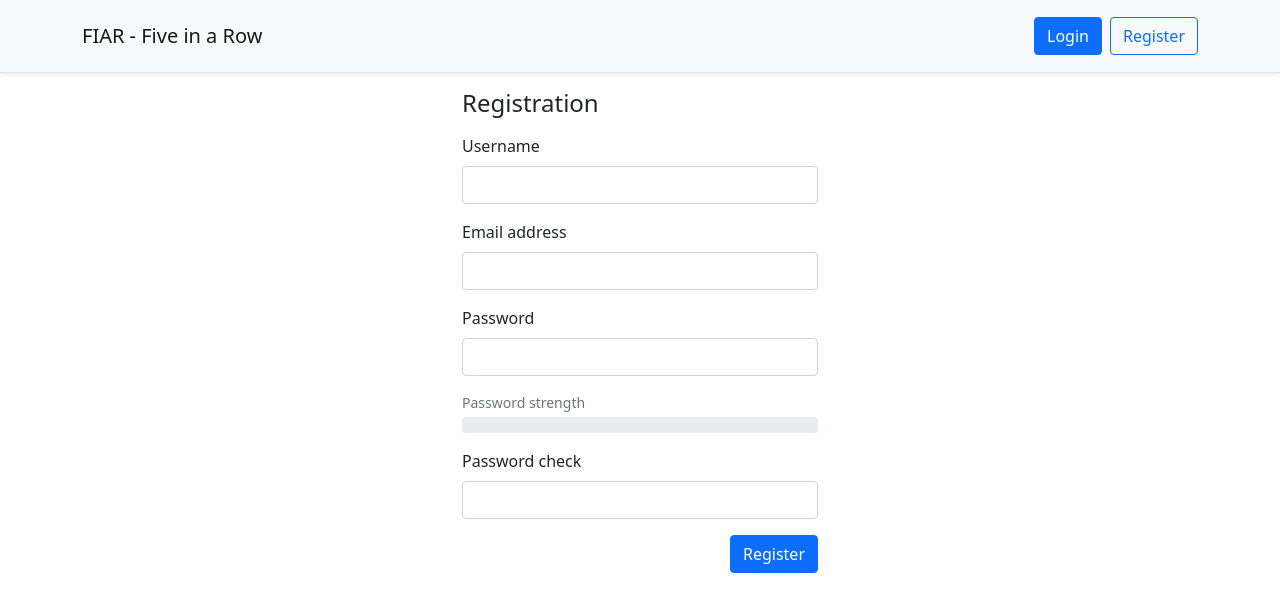
After one commit to miroslavkrysl/kiv-pia-fiar, a Python web app: template fiar/templates/auth/register.html in a window 1280 px wide. The commit adds this page. Shown: the top 612 px of the page. Run offline with Jinja, Linux system fonts and the light colour scheme; the template is opened without the code that fills it, so the values that code supplies are empty; style sheets or scripts are compiled from the project's sources; some libraries are stand-ins or nearby versions.

Commit message:
Register form template + js

```diff
--- a/fiar/services/security.py
+++ b/fiar/services/security.py
@@ -87,7 +87,7 @@
                 return uid
 
 
-class LoginService:
+class AuthService:
     """
     Takes care of users login and logout as well as loading
     of the currently logged user.
--- /dev/null
+++ b/fiar/templates/auth/register.html
@@ -0,0 +1,41 @@
+{% extends 'base.html' %}
+
+{% block title %}Register{% endblock %}
+
+{% block content %}
+    <div class="container">
+        <div class="row justify-content-center">
+            <div class="col-sm-8 col-md-6 col-lg-5 col-xl-4">
+                <h4 class="mb-3">Registration</h4>
+                <form>
+                    <div class="mb-3">
+                        <label for="username" class="form-label">Username</label>
+                        <input type="text" class="form-control" id="username">
+                    </div>
+                    <div class="mb-3">
+                        <label for="email" class="form-label">Email address</label>
+                        <input type="email" class="form-control" id="email">
+                    </div>
+                    <div class="mb-3">
+                        <label for="password" class="form-label">Password</label>
+                        <input type="password" class="form-control app-pwd-strength" id="password" data-strength-bar="strength-bar">
+                    </div>
+                    <p class="form-text mb-1">Password strength</p>
+                    <div class="progress mb-3">
+                        <div class="progress-bar" id="strength-bar" role="progressbar" style="width: 0" aria-valuenow="0"
+                             aria-valuemin="0" aria-valuemax="100"></div>
+                    </div>
+                    <div class="mb-3">
+                        <label for="password-check" class="form-label">Password check</label>
+                        <input type="password" class="form-control" id="password-check">
+                    </div>
+                    <div class="text-end">
+                        <button type="submit" class="btn btn-primary">Register</button>
+                    </div>
+                </form>
+            </div>
+        </div>
+    </div>
+
+    <script src="{{ url_for('static', filename='js/pwd_strength.js') }}"></script>
+{% endblock %}
--- a/fiar/templates/base.html
+++ b/fiar/templates/base.html
@@ -14,17 +14,14 @@
 <script src="{{ url_for('static', filename='lib/jquery.min.js') }}"></script>
 <script src="{{ url_for('static', filename='lib/bootstrap.bundle.js') }}"></script>
 <script src="{{ url_for('static', filename='lib/socket.io.js') }}"></script>
+<script src="{{ url_for('static', filename='lib/zxcvbn.js') }}"></script>
 
-<header class="border-bottom shadow-sm">
-    <nav class="navbar navbar-light bg-light">
-        <div class="container">
-            <a class="navbar-brand">FIAR - Five in a Row</a>
-            <div class="container-fluid, justify-content-end">
-                <button type="button" class="btn btn-primary" href="#">Login</button>
-                <button type="button" class="btn btn-outline-primary" href="#">Register</button>
-            </div>
-        </div>
-    </nav>
+<header class="navbar navbar-expand-lg navbar-light border-bottom shadow-sm p-3 px-md-4 mb-3 bg-light">
+    <div class="container">
+        <a class="navbar-brand me-md-auto" href="{{ url_for('main.lobby') }}">FIAR - Five in a Row</a>
+        <a class="btn btn-primary me-2" href="#">Login</a>
+        <a class="btn btn-outline-primary" href="{{ url_for('auth.register') }}">Register</a>
+    </div>
 </header>
 
 {% block content %}{% endblock %}
--- a/gulpfile.js
+++ b/gulpfile.js
@@ -28,6 +28,7 @@ gulp.task('libs', function () {
         gulp.src('node_modules/bootstrap/dist/js/bootstrap.bundle.js'),
         gulp.src('node_modules/jquery/dist/jquery.min.js'),
         gulp.src('node_modules/socket.io/client-dist/socket.io.js'),
+        gulp.src('node_modules/zxcvbn/dist/zxcvbn.js'),
     ).pipe(gulp.dest('fiar/static/lib'));
 });
 
--- a/package.json
+++ b/package.json
@@ -4,7 +4,8 @@
   "dependencies": {
     "bootstrap": "^5.0.0-beta1",
     "jquery": "^3.5.1",
-    "socket.io": "^3.1.0"
+    "socket.io": "^3.1.0",
+    "zxcvbn": "^4.4.2"
   },
   "devDependencies": {
     "gulp": "^4.0.2",
--- /dev/null
+++ b/resources/js/pwd_strength.js
@@ -0,0 +1,49 @@
+$(".app-pwd-strength").on('input', function () {
+    let color_class;
+    let width;
+
+    if (this.value === "") {
+        width = 0;
+        color_class = "bg-transparent"
+    }
+    else {
+        let result = zxcvbn(this.value);
+
+        switch (result.score) {
+            case 0:
+                color_class = 'bg-danger';
+                width = 20;
+                break;
+            case 1:
+                color_class = 'bg-warning';
+                width = 40;
+                break;
+            case 2:
+                color_class = 'bg-warning';
+                width = 60;
+                break;
+            case 3:
+                color_class = 'bg-warning';
+                width = 80;
+                break;
+            case 4:
+                color_class = 'bg-success';
+                width = 100;
+                break;
+        }
+    }
+
+    let bar_id = "#" + $(this).attr("data-strength-bar");
+
+    console.log(color_class)
+    console.log(width)
+
+    $(bar_id).css('width', width+'%').attr('aria-valuenow', width);
+    $(bar_id).removeClass(
+        ['bg-danger',
+        'bg-warning',
+        'bg-success',
+        'bg-transparent']
+    )
+    $(bar_id).addClass(color_class);
+});
```
Also changed, not shown: fiar/controllers/auth.py (+11 -1 lines), fiar/di.py (+7 -3 lines), package-lock.json.
